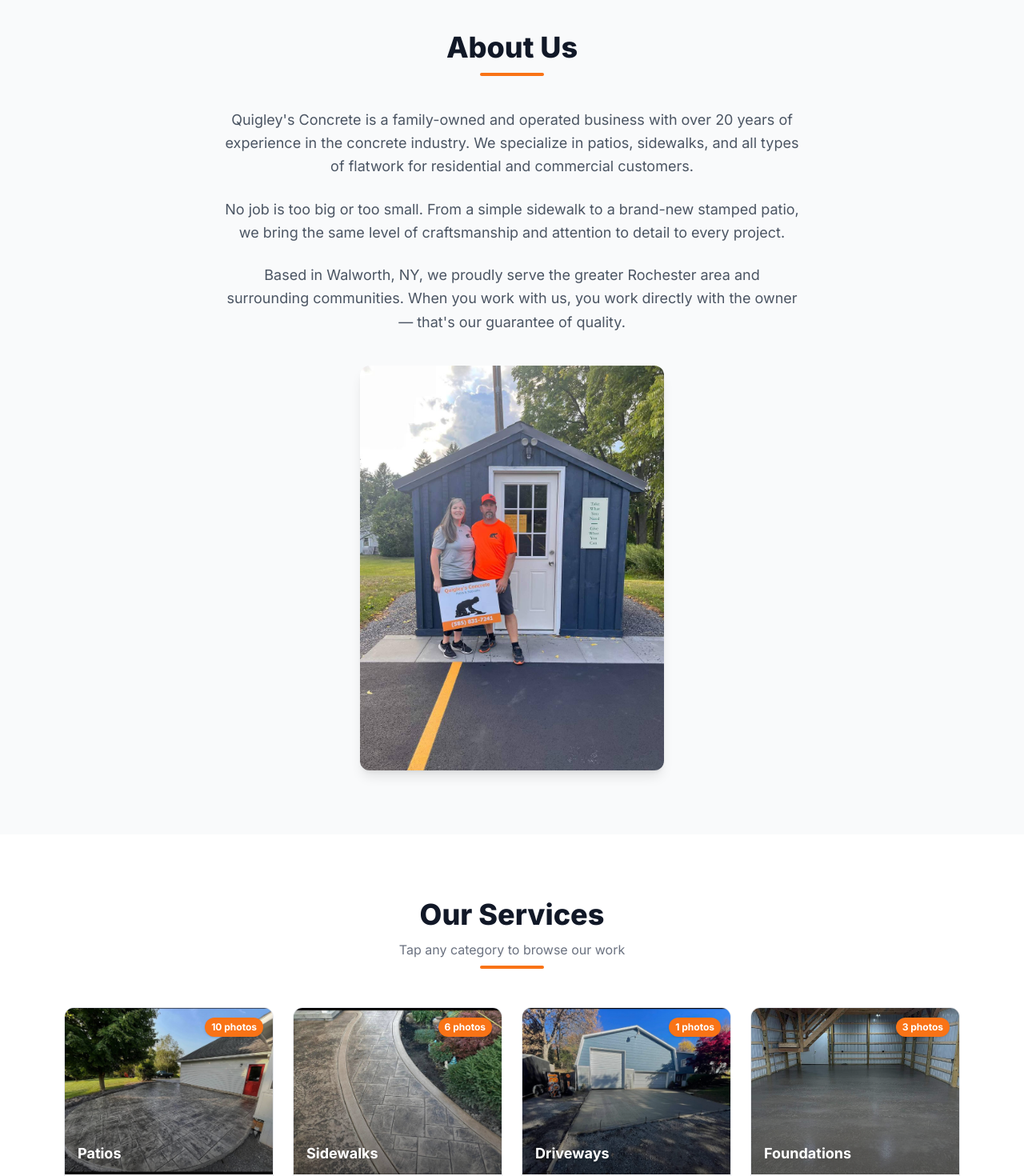
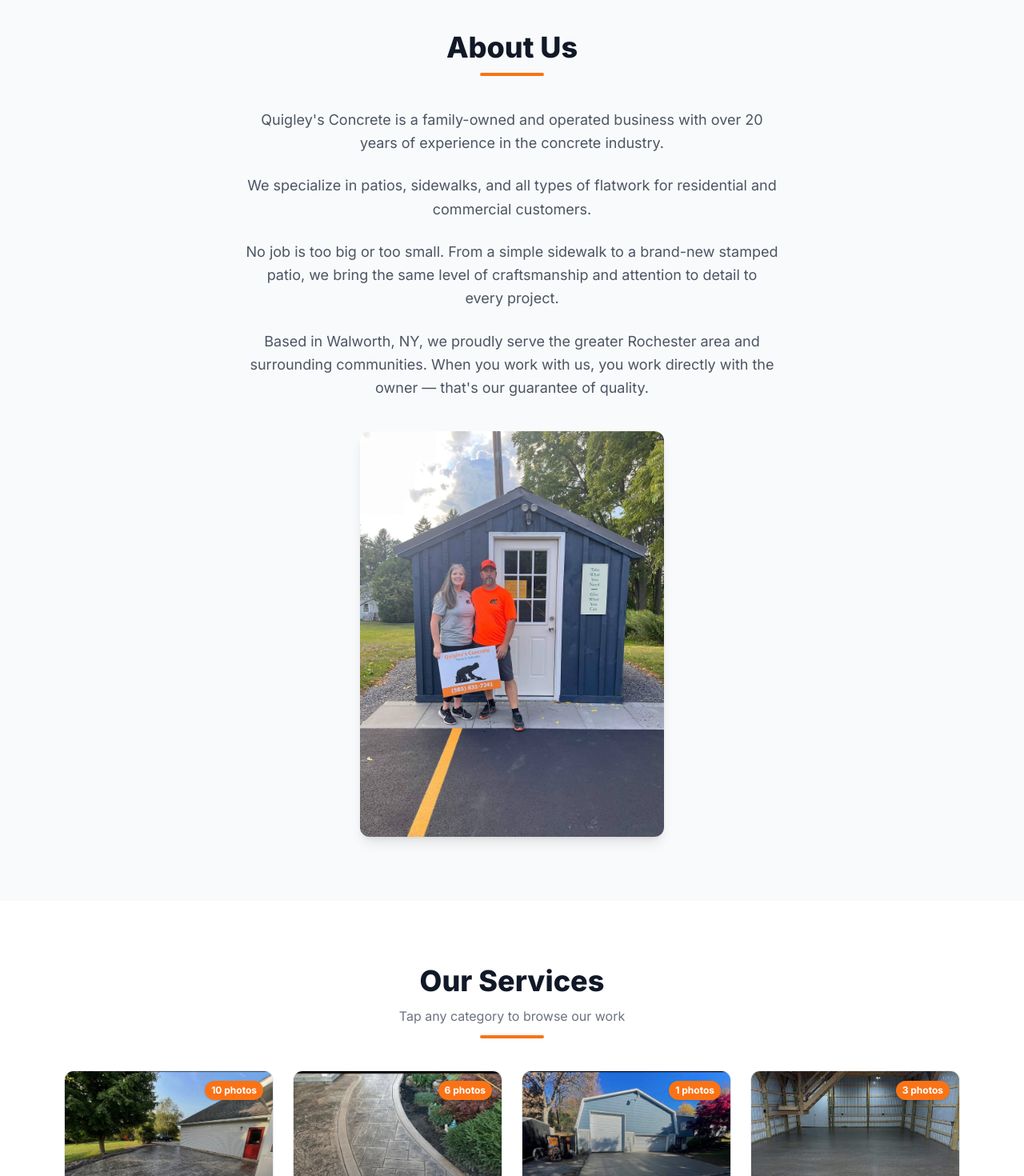
Before and after one commit to rickyhowcroft-dot/quigleys-concrete, a Next.js app: page / in a window 1280 px wide. Shown: the part 780-2250 px from the top of the page at 80% size. Built offline with nearby package versions, Linux system fonts and the light colour scheme.

Commit message:
Clean up About Us formatting, consistent section spacing

```diff
--- a/app/page.tsx
+++ b/app/page.tsx
@@ -245,8 +245,10 @@ export default function Home() {
           <h2 className="text-3xl md:text-4xl font-extrabold text-gray-900 mb-3">About Us</h2>
           <div className="w-20 h-1 bg-orange-500 mx-auto mb-10 rounded"></div>
 
-          <div className="space-y-6 text-lg text-gray-600 leading-relaxed">
-            <p>Quigley&apos;s Concrete is a family-owned and operated business with over 20 years of experience in the concrete industry. We specialize in patios, sidewalks, and all types of flatwork for residential and commercial&nbsp;customers.</p>
+          <div className="space-y-6 text-lg text-gray-600 leading-relaxed max-w-2xl mx-auto">
+            <p>Quigley&apos;s Concrete is a family-owned and operated business with over 20 years of experience in the concrete&nbsp;industry.</p>
+
+            <p>We specialize in patios, sidewalks, and all types of flatwork for residential and commercial&nbsp;customers.</p>
 
             <p>No job is too big or too small. From a simple sidewalk to a brand-new stamped patio, we bring the same level of craftsmanship and attention to detail to every&nbsp;project.</p>
 
@@ -263,8 +265,8 @@ export default function Home() {
       <section id="services" className="py-20">
         <div className="max-w-6xl mx-auto px-4" style={{ maxWidth: '72rem', marginLeft: 'auto', marginRight: 'auto' }}>
           <h2 className="text-3xl md:text-4xl font-extrabold text-gray-900 mb-3 text-center">Our Services</h2>
-          <p className="text-gray-500 text-center mb-2">Tap any category to browse our work</p>
-          <div className="w-20 h-1 bg-orange-500 mx-auto mb-12 rounded"></div>
+          <p className="text-gray-500 text-center mb-3">Tap any category to browse our work</p>
+          <div className="w-20 h-1 bg-orange-500 mx-auto mb-10 rounded"></div>
           <div className="grid grid-cols-1 sm:grid-cols-2 lg:grid-cols-4 gap-6">
             {categories.map((cat) => (
               <button
@@ -296,7 +298,7 @@ export default function Home() {
       <section id="contact" className="py-20 bg-gray-900 text-white">
         <div className="max-w-4xl mx-auto px-6 text-center">
           <h2 className="text-3xl md:text-4xl font-extrabold mb-3">Get Your Free Estimate</h2>
-          <div className="w-20 h-1 bg-orange-500 mx-auto mb-8 rounded"></div>
+          <div className="w-20 h-1 bg-orange-500 mx-auto mb-10 rounded"></div>
           <div className="text-lg text-gray-300 mb-10 space-y-1">
             <p>Ready to start your project?</p>
             <p>Give us a call, send an email, or reach out on Facebook.</p>
```
